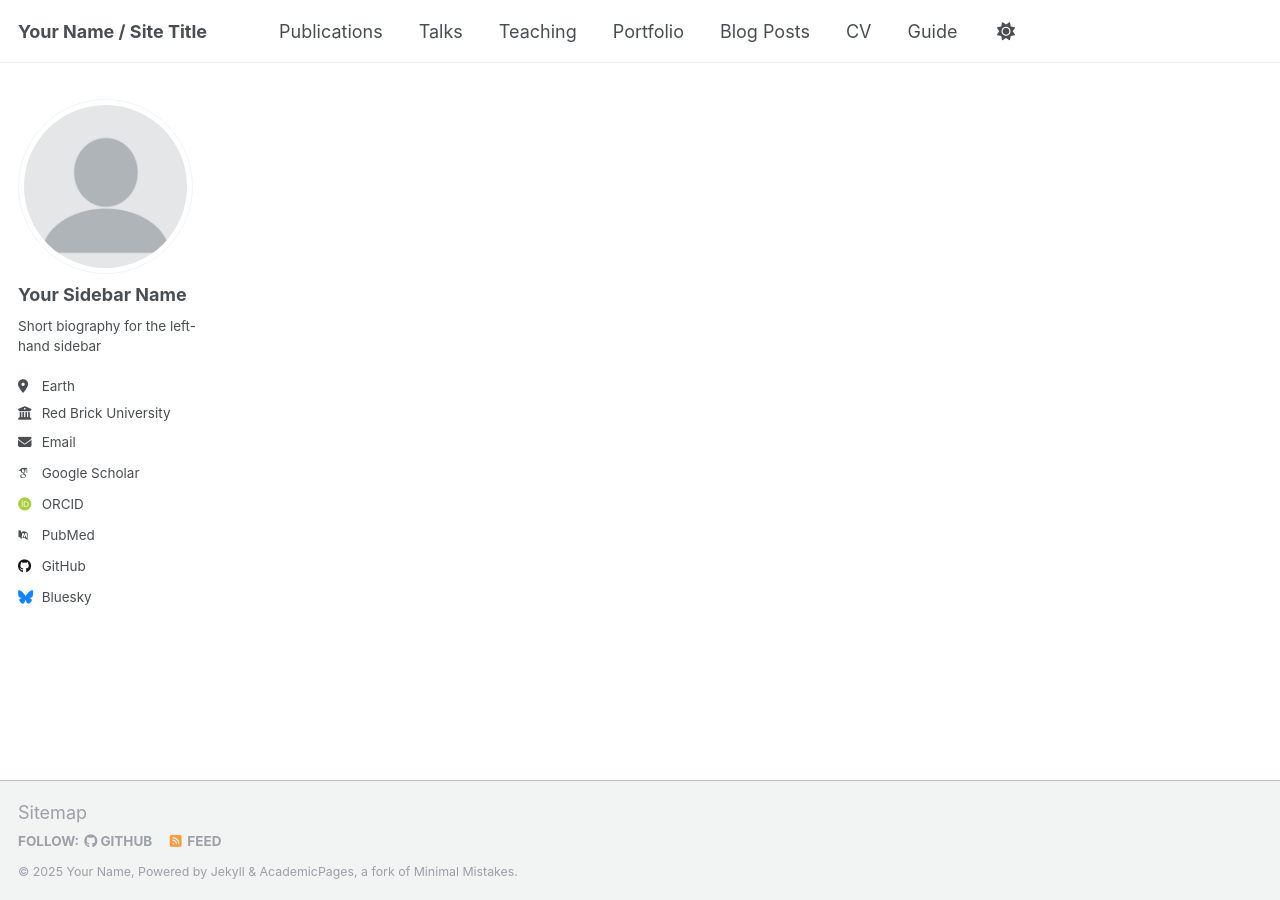
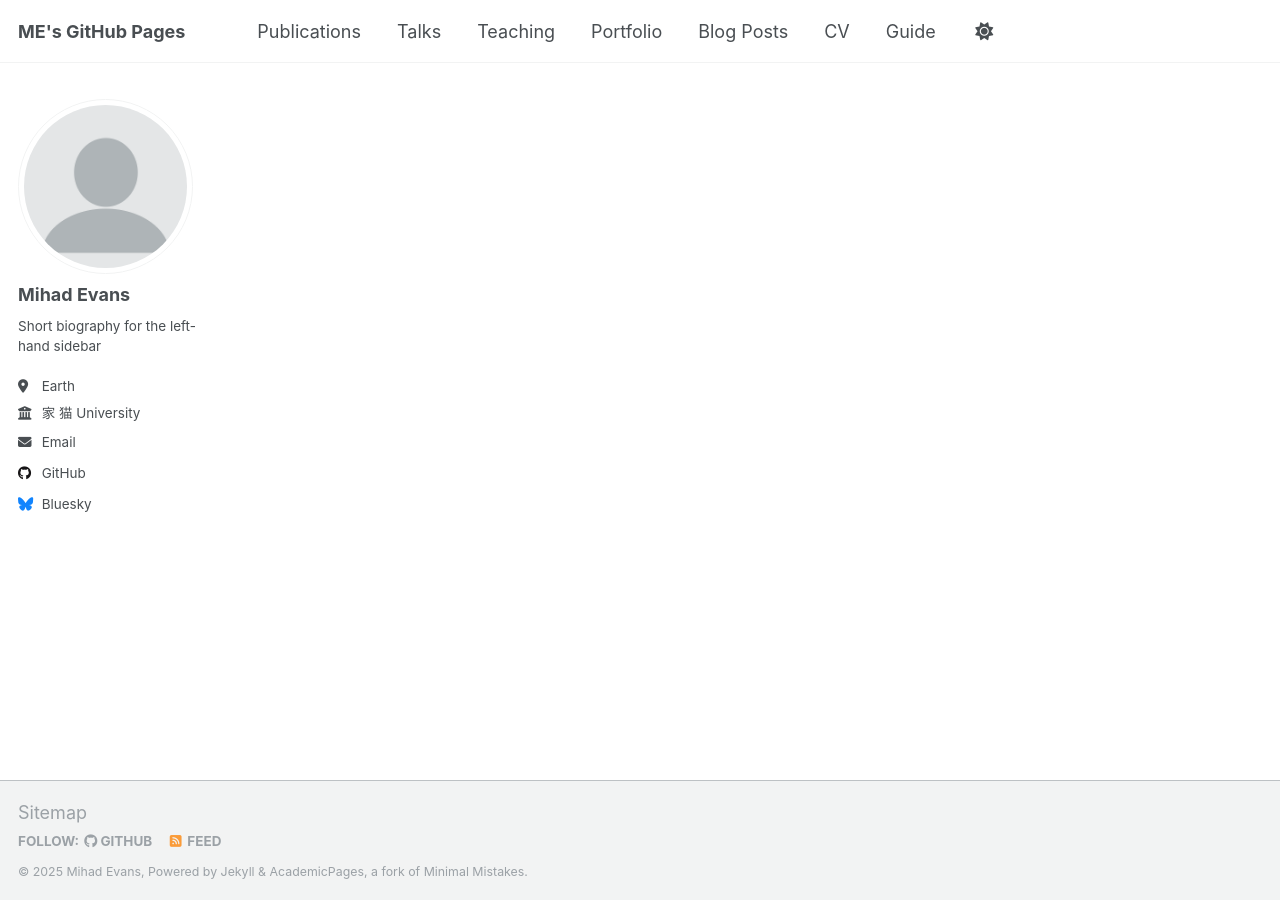
Before and after one commit to Mihad-Evans/Mihad-Evans.github.io, a Jekyll site: the page built from index.md, in a window 1280 px wide. Built offline with Jekyll 4.4.1, drawn with Linux system fonts in a browser that asks for light colours; some web fonts are replaced; our own code applies the rules of GitHub Pages for plain Markdown files; a script that is not in the unit is left out.

Commit message:
Update _config.yml

```diff
--- a/_config.yml
+++ b/_config.yml
@@ -9,13 +9,13 @@
 # Basic Site Settings
 locale                   : "en-US"
 site_theme               : "default"
-title                    : "Your Name / Site Title"
+title                    : "ME's GitHub Pages"
 title_separator          : "-"
-name                     : &name "Your Name"
-description              : &description "personal description"
-url                      : https://academicpages.github.io # the base hostname & protocol for your site e.g. "https://[your GitHub username].github.io" or if you already have some other page hosted on Github then use "https://[your GitHub username].github.io/[Your Repo Name]"
+name                     : &name "Mihad Evans"
+description              : &description "Learning..."
+url                      : https://mihad-evans.github.io # the base hostname & protocol for your site e.g. "https://[your GitHub username].github.io" or if you already have some other page hosted on Github then use "https://[your GitHub username].github.io/[Your Repo Name]"
 baseurl                  : "" # the subpath of your site, e.g. "/blog"
-repository               : "academicpages/academicpages.github.io"
+repository               : "mihad-evans/mihad-evans.github.io"
 
 # Site Author - The following control what appear as part of the author content on the side bar.
 #               If a field is blank the icon and link will not appear, otherwise it will be shown.
@@ -23,22 +23,22 @@ repository               : "academicpages/academicpages.github.io"
 author:
   # Biographic information
   avatar           : "profile.png"
-  name             : "Your Sidebar Name"
+  name             : "Mihad Evans"
   pronouns         : # example: "she/her"
   bio              : "Short biography for the left-hand sidebar"
   location         : "Earth"
-  employer         : "Red Brick University"
+  employer         : "家 猫 University"
   uri              : # URL
-  email            : "none@example.org"
+  email            : "3688499982@qq.com"
 
   # Academic websites
   academia         : # URL
   arxiv            : # URL - Update with the correct link to your profile
-  googlescholar    : "https://scholar.google.com/citations?user=PS_CX0AAAAAJ"
+  googlescholar    : # URL
   impactstory      : # URL
-  orcid            : "http://orcid.org/yourorcidurl"
+  orcid            : # URL
   semantic         : # URL
-  pubmed           : "https://www.ncbi.nlm.nih.gov/pubmed/?term=john+snow"
+  pubmed           : # URL
   researchgate     : # URL
   scopus           : # URL
 
@@ -46,7 +46,7 @@ author:
   bitbucket        : # Username - Update with your username on the site
   codepen          : # Username
   dribbble         : # Username
-  github           : "academicpages"
+  github           : "Mihad-Evans"
   kaggle           : # Username
   stackoverflow    : # User number or user number and name (i.e., use "1" or "1/jeff-atwood")
 
```
